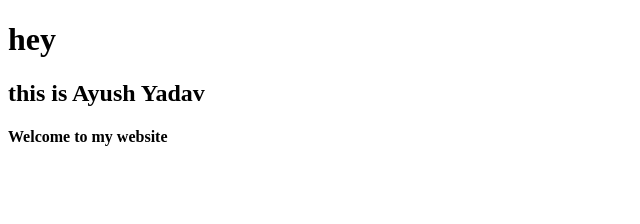
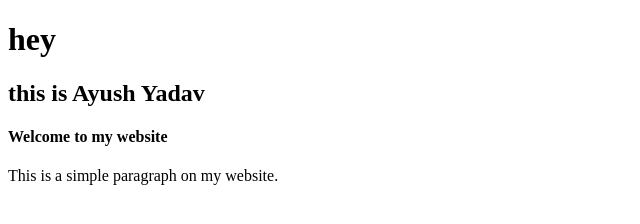
Before and after one commit to ayushydv07/AIML-2, a plain HTML site: page index.html in a window 1280 px wide. Shown: the whole page, without its empty margins (0-640 px from the left). Drawn offline with Linux system fonts and the light colour scheme.

Commit message:
HDAGFKJD

```diff
--- a/index.html
+++ b/index.html
@@ -6,5 +6,6 @@
 <h1>hey</h1>
 <h2>this is Ayush Yadav</h2>
 <h4>Welcome to my website</h4>
+<p>This is a simple paragraph on my website.</p>
 </body>
 </head>
```
